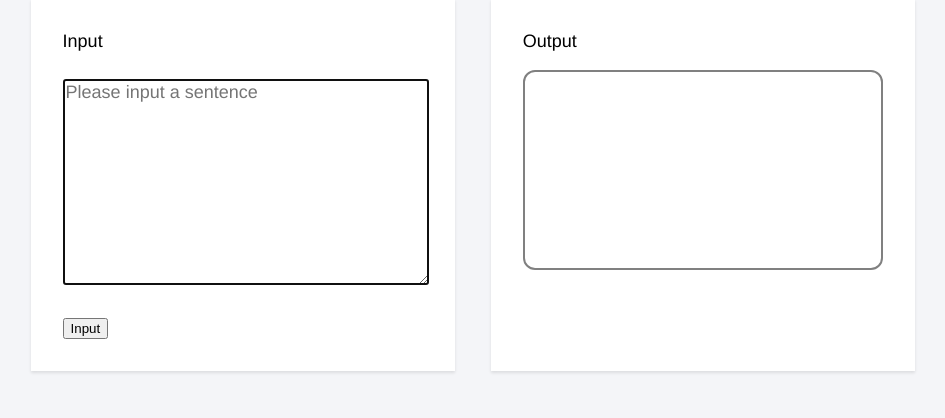
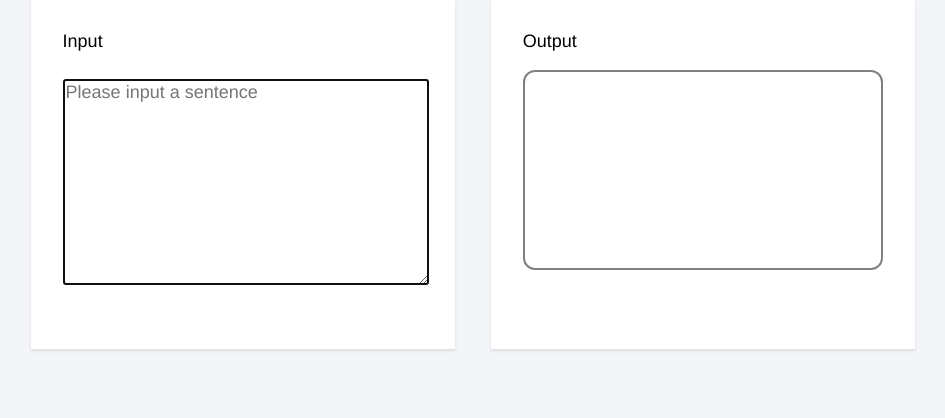
Before and after one commit to OnizukaLab/Lexical_simplification_Application, a Django app: page / in a window 1280 px wide. Shown: the part 173-591 px from the top of the page, without its empty margins (167-1112 px from the left). Run offline with Django 3.2, Linux system fonts and the light colour scheme; parts of the project's set-up code (start-up, migrations or seed data) failed here and were passed over.

Commit message:
Update demo

```diff
--- a/paraphrasing/board/templates/board/index.html
+++ b/paraphrasing/board/templates/board/index.html
@@ -23,7 +23,6 @@
                 {% csrf_token %}
                 Input
                 <textarea name="input_str" id="id_input_str" rows="4" cols="40" placeholder="Please input a sentence">{{input_str}}</textarea>
-                <input type="submit" value="Input" id="id_submit" style="display:hidden;">
             </form>
             </div>
         </div>
```
Also changed, not shown: images/demo1_gif.gif, images/demo2_gif.gif (deleted), 1 other file.
